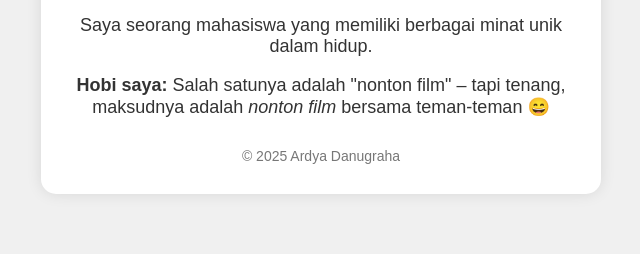
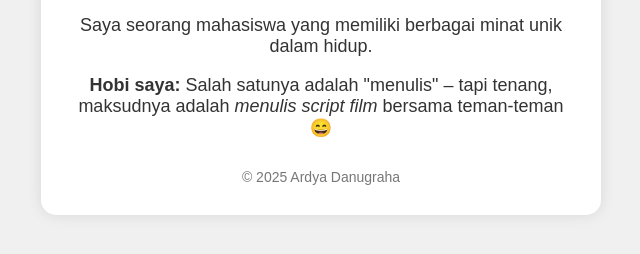
Before and after one commit to ardya162004/UTSKOMWAN, a plain HTML site: page index.html in a window 1280 px wide. Shown: the part 192-446 px from the top of the page, without its empty margins (319-959 px from the left). Drawn offline with Linux system fonts and the light colour scheme.

Commit message:
second commit

```diff
--- a/index.html
+++ b/index.html
@@ -11,7 +11,7 @@
     <h1>Halo, Saya Ardya Danugraha</h1>
     <p>Selamat datang di halaman perkenalan saya.</p>
     <p>Saya seorang mahasiswa yang memiliki berbagai minat unik dalam hidup.</p>
-    <p><strong>Hobi saya:</strong> Salah satunya adalah "nonton film" – tapi tenang, maksudnya adalah <em>nonton film</em> bersama teman-teman 😄</p>
+    <p><strong>Hobi saya:</strong> Salah satunya adalah "menulis" – tapi tenang, maksudnya adalah <em>menulis script film</em> bersama teman-teman 😄</p>
     <div class="footer">
       &copy; 2025 Ardya Danugraha
     </div>
```
